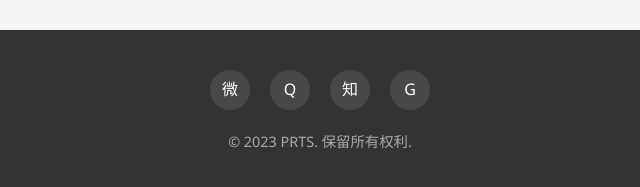
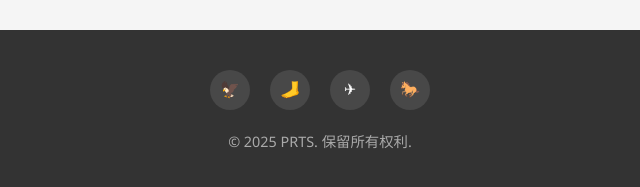
Before and after one commit to ChuFeng1029/ChuFeng1029.github.io, a plain HTML site: page defensesys.html in a window 1280 px wide. Shown: the part 827-1014 px from the top of the page, 320-960 px from the left. Drawn offline with Linux system fonts and the light colour scheme.

Commit message:
changed footer text

```diff
--- a/defensesys.html
+++ b/defensesys.html
@@ -387,12 +387,12 @@
     <footer>
         <div class="container">
             <div class="social-links">
-                <a href="#">微</a>
-                <a href="#">Q</a>
-                <a href="#">知</a>
-                <a href="#">G</a>
+                <a href="#">🦅</a>
+                <a href="#">🦶</a>
+                <a href="#">✈</a>
+                <a href="#">🐎</a>
             </div>
-            <p class="copyright">© 2023 PRTS. 保留所有权利.</p>
+            <p class="copyright">© 2025 PRTS. 保留所有权利.</p>
         </div>
     </footer>
 
```
Also changed, not shown: headhunt.html (+5 -6 lines), index.html (+5 -5 lines), infrastructure.html (+5 -5 lines), operators.html (+5 -5 lines).
